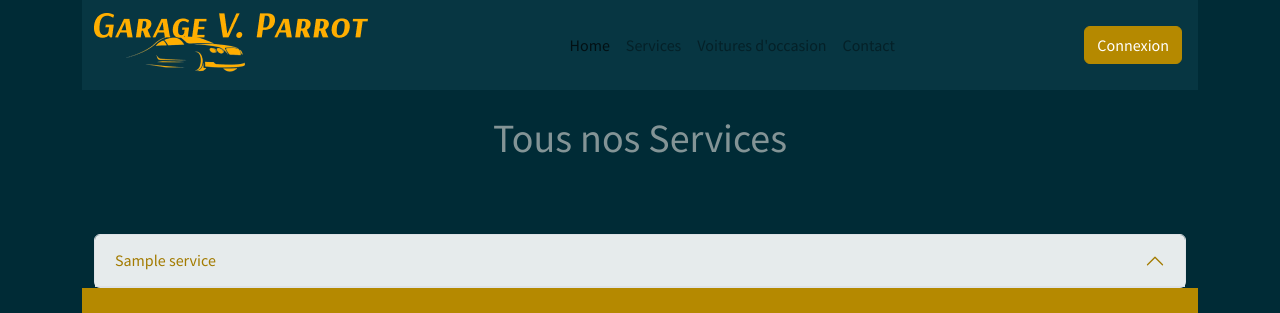
After one commit to MaryelN/project_ECF, a Symfony app: template templates/services/index.html.twig in a window 1280 px wide. The commit adds this page. Shown: the top 313 px of the page. Run offline with Twig, Linux system fonts and the light colour scheme; the template is opened without the code that fills it: most values are stand-ins (such as "Sample title", 1, 10 or a date in 2020); some libraries are stand-ins or nearby versions.

Commit message:
add of services controller

```diff
--- a/templates/partials/footer.html.twig
+++ b/templates/partials/footer.html.twig
@@ -36,7 +36,7 @@
         <div class="col d-flex justify-content-center align-items-center">
           <ul class="nav  d-flex">
             <li class="nav-item mx-2"><a href=""{{path('app_home')}}"" class="nav-link p-0 text-white">Accuel</a></li>
-            <li class="nav-item mx-2"><a href="{{ path('app_home') }}#services" class="nav-link p-0 text-white">Services</a></li>
+            <li class="nav-item mx-2"><a href="{{ path('app_services') }}" class="nav-link p-0 text-white">Services</a></li>
             <li class="nav-item mx-2"><a href="{{path('app_gallery_index')}}" class="nav-link p-0 text-white">Vente de voitures</a></li>
           </ul>
           <a href="{{path('app_contact')}}">
@@ -50,13 +50,13 @@
         <div>
         <ul class="nav mt-4 justify-content-center align-items-center">
           <li class="nav-item mx-2">
-            <a href="#" class="nav-link p-0 text-white"><img src="assets/icons/facebook.svg" alt="facebook"></a>
+            <a href="#" class="nav-link p-0 text-white"><img src="assets/icons/facebook.svg" alt="icône facebook"></a>
           </li>
           <li class="nav-item mx-2">
-            <a href="#" class="nav-link p-0 text-white"><img src="assets/icons/twitter.svg" alt="twitter"></a>
+            <a href="#" class="nav-link p-0 text-white"><img src="assets/icons/twitter.svg" alt=" icônetwitter"></a>
           </li>
           <li class="nav-item mx-2">
-            <a href="#" class="nav-link p-0 text-white"><img src="assets/icons/instagram.svg" alt="instagram"></a>
+            <a href="#" class="nav-link p-0 text-white"><img src="assets/icons/instagram.svg" alt="icône instagram"></a>
           </li>
           </div>
           <div  class="nav-item my-3">
--- a/templates/partials/header.html.twig
+++ b/templates/partials/header.html.twig
@@ -12,7 +12,7 @@
             </a>
             </li>
             <li class="nav-item">
-            <a class="nav-link" href="{{ path('app_home') }}#services">Services</a>
+            <a class="nav-link" href="{{ path('app_services') }}">Services</a>
             </li>
             <li class="nav-item">
             <a class="nav-link" href="{{path('app_gallery_index')}}">Voitures d'occasion</a>
--- /dev/null
+++ b/templates/services/index.html.twig
@@ -0,0 +1,26 @@
+{% extends 'base.html.twig' %}
+
+{% block title %}{{title}}{% endblock %}
+
+{% block body %}
+
+    <div class="text-center m-2 p-3">
+        <h1>Tous nos Services</h1>
+    </div>
+    <section class="container mt-5" id="services">
+    <div class="accordion" id="accordionParent">
+        {% for service in services %}
+            <div class="accordion-item">
+                <h2 class="accordion-header" id="heading{{ service.id }}">
+                    <button class="accordion-button" type="button" data-bs-toggle="collapse" data-bs-target="#collapse{{ service.id }}" aria-expanded="false" aria-controls="collapse{{ service.id }}">
+                        {{ service.name }}
+                    </button>
+                </h2>
+                <div id="collapse{{ service.id }}" class="accordion-collapse collapse" aria-labelledby="heading{{ service.id }}" data-bs-parent="#accordionParent">
+                    <div class="accordion-body">{{ service.description }}</div>
+                </div>
+            </div>
+        {% endfor %}
+
+</section>
+{% endblock %}
```
Also changed, not shown: src/Controller/HomeController.php (+3 -4 lines), src/Controller/ServicesController.php (added, +22 -0 lines), templates/home/index.html.twig (+14 -28 lines).
